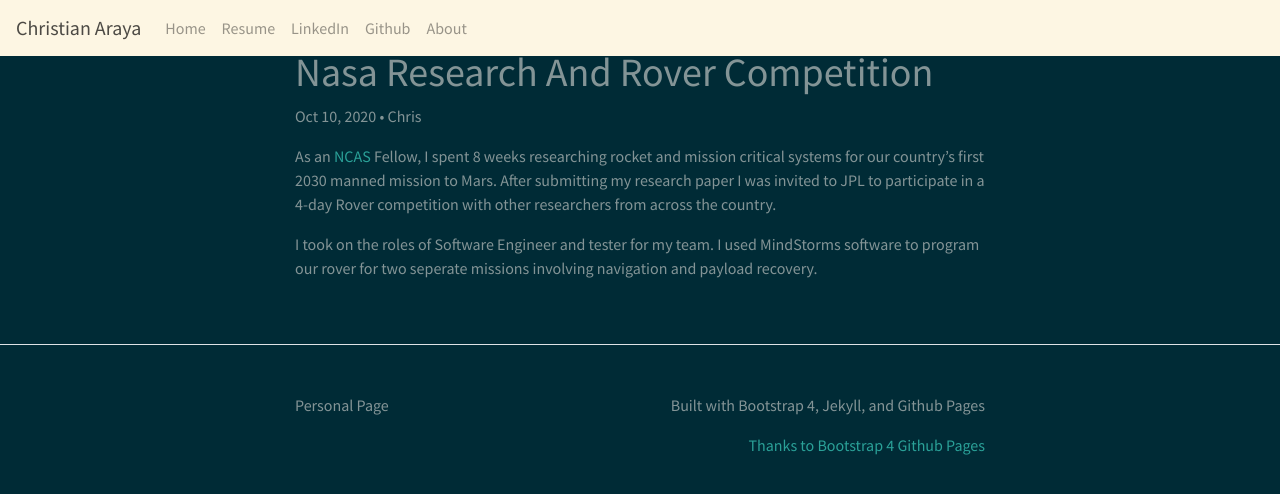
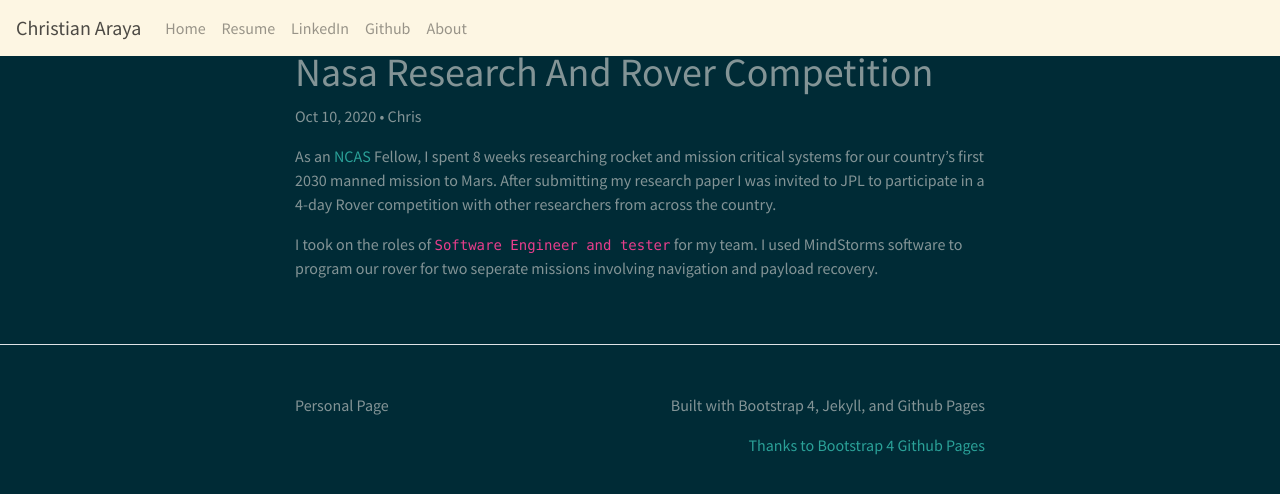
Before and after one commit to christian-araya/christian-araya.github.io, a Jekyll site: the page built from _posts/2020-10-10-NASA-Research-and-Rover-Competition.md, in a window 1280 px wide. Shown: the top 494 px of the page. Built offline with Jekyll 4.4.1, drawn with Linux system fonts in a browser that asks for light colours.

```diff
--- a/_posts/2020-10-10-NASA-Research-and-Rover-Competition.md
+++ b/_posts/2020-10-10-NASA-Research-and-Rover-Competition.md
@@ -6,4 +6,4 @@ author: Chris
 
 As an [NCAS](https://www.nasa.gov/stem/murep/projects/ncas.html) Fellow, I spent 8 weeks researching rocket and mission critical systems for our country's first 2030 manned mission to Mars. After submitting my research paper I was invited to JPL to participate in a 4-day Rover competition with other researchers from across the country.
 
-I took on the roles of Software Engineer and tester for my team. I used MindStorms software to program our rover for two seperate missions involving navigation and payload recovery.
+I took on the roles of `Software Engineer and tester` for my team. I used MindStorms software to program our rover for two seperate missions involving navigation and payload recovery.
```
